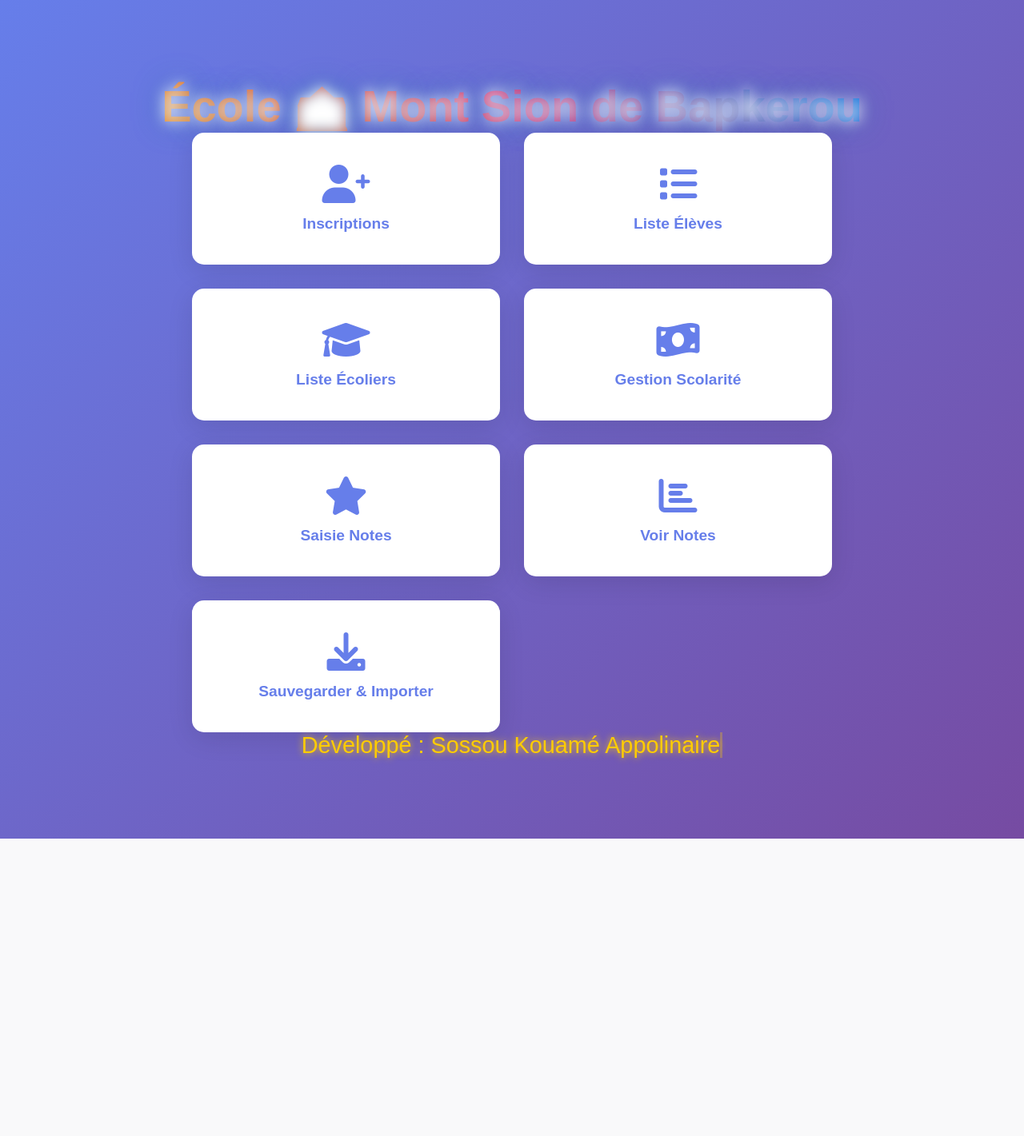
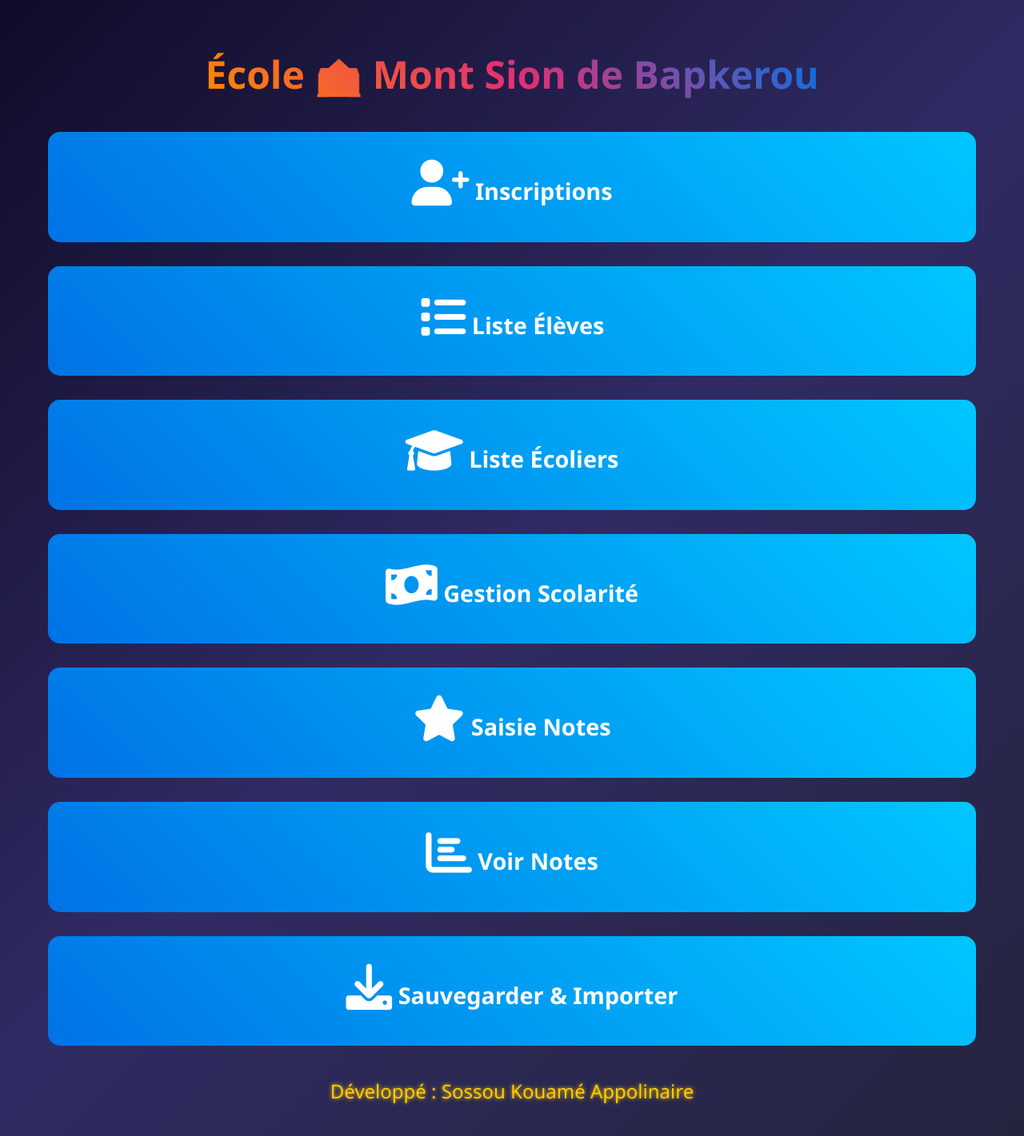
Before and after one commit to appolinair2355/-cole-, a Python web app: template templates/accueil.html in a window 1280 px wide. Shown: the whole page at 80% size. Before the commit the page ends 1049 px from the top, so only its background shows below. Run offline with Jinja, Linux system fonts and the light colour scheme; the template is opened without the code that fills it, so the values that code supplies are empty.

Commit message:
Update style.css

```diff
--- a/static/css/style.css
+++ b/static/css/style.css
@@ -1,47 +1,4 @@
-/* ===== NOM DE L'ÉCOLE ===== */
-.school-name {
-    text-align: center;
-    margin-top: 40px;
-}
-
-.animate-text {
-    font-size: 3.5em;
-    font-weight: bold;
-    background: linear-gradient(45deg, #ff8a00, #e52e71, #0073e6);
-    -webkit-background-clip: text;
-    -webkit-text-fill-color: transparent;
-    animation: glow 2s ease-in-out infinite alternate;
-}
-
-@keyframes glow {
-    from { text-shadow: 0 0 10px #fff, 0 0 20px #ff8a00; }
-    to { text-shadow: 0 0 20px #fff, 0 0 40px #0073e6; }
-}
-
-/* ===== SIGNATURE ===== */
-.signature {
-    text-align: center;
-    margin-bottom: 40px;
-}
-
-.animate-signature {
-    font-size: 1.8em;
-    color: #ffcc00;
-    text-shadow: 0 0 10px #ffcc00;
-    animation: typing 3s steps(30) forwards, blink 1s infinite;
-    overflow: hidden;
-    white-space: nowrap;
-    border-right: 3px solid #ffcc00;
-    width: 0;
-}
-
-@keyframes typing {
-    to { width: 100%; }
-}
-
-@keyframes blink {
-    50% { border-color: transparent; }
-}
+/* ===== BASE ===== */
 * {
     margin: 0;
     padding: 0;
@@ -49,176 +6,111 @@
 }
 
 body {
-    font-family: 'Arial', sans-serif;
-    background: linear-gradient(135deg, #667eea 0%, #764ba2 100%);
+    font-family: 'Segoe UI', Tahoma, Geneva, Verdana, sans-serif;
+    background: linear-gradient(135deg, #0f0c29, #302b63, #24243e);
+    color: #fff;
     min-height: 100vh;
-    padding: 20px;
+    display: flex;
+    flex-direction: column;
+    justify-content: space-between;
 }
 
 .container {
+    width: 100%;
     max-width: 1200px;
     margin: 0 auto;
+    padding: 20px;
+    flex: 1;
 }
 
-.accueil-container {
+/* ===== NOM DE L’ÉCOLE ===== */
+.school-name {
     text-align: center;
-    padding: 40px 20px;
+    margin-top: 40px;
 }
 
-.main-title {
-    color: white;
+.animate-text {
     font-size: 3em;
-    margin-bottom: 50px;
-    text-shadow: 2px 2px 4px rgba(0,0,0,0.3);
+    font-weight: bold;
+    background: linear-gradient(45deg, #ff8a00, #e52e71, #0073e6);
+    -webkit-background-clip: text;
+    -webkit-text-fill-color: transparent;
 }
 
+/* ===== SIGNATURE EN BAS ===== */
+.signature {
+    text-align: center;
+    margin-top: auto;
+    margin-bottom: 20px;
+}
+
+.animate-signature {
+    font-size: 1.5em;
+    color: #ffcc00;
+    text-shadow: 0 0 5px #ffcc00;
+}
+
+/* ===== BOUTONS GRANDS ===== */
 .buttons-grid {
-    display: grid;
-    grid-template-columns: repeat(auto-fit, minmax(250px, 1fr));
+    display: flex;
+    flex-direction: column;
     gap: 30px;
-    max-width: 800px;
-    margin: 0 auto;
+    margin: 40px 0;
 }
 
 .home-btn {
-    background: white;
-    color: #667eea;
-    padding: 40px 20px;
+    background: linear-gradient(45deg, #0073e6, #00c6ff);
+    color: white;
+    padding: 35px 20px;
+    font-size: 1.8em;
+    font-weight: bold;
     border-radius: 15px;
     text-decoration: none;
-    display: flex;
-    flex-direction: column;
-    align-items: center;
-    gap: 15px;
-    font-size: 1.2em;
-    font-weight: bold;
-    box-shadow: 0 8px 32px rgba(0,0,0,0.1);
-    transition: all 0.3s ease;
+    text-align: center;
+    width: 100%;
+    transition: transform 0.3s ease;
 }
 
 .home-btn:hover {
-    transform: translateY(-5px);
-    box-shadow: 0 12px 40px rgba(0,0,0,0.2);
+    transform: scale(1.02);
 }
 
 .home-btn i {
-    font-size: 2.5em;
+    font-size: 2em;
+    margin-bottom: 10px;
 }
 
-.form-container {
-    background: white;
+/* ===== FORMULAIRES & TABLEAUX ===== */
+.form-container,
+.table-container {
+    background: rgba(255, 255, 255, 0.1);
+    backdrop-filter: blur(15px);
+    border: 1px solid rgba(255, 255, 255, 0.2);
     padding: 40px;
-    border-radius: 15px;
-    box-shadow: 0 10px 40px rgba(0,0,0,0.1);
-    max-width: 600px;
-    margin: 0 auto;
+    border-radius: 20px;
+    margin: 40px auto;
+    max-width: 1000px;
 }
 
 .form-title {
-    color: #667eea;
+    color: #fff;
     text-align: center;
-    margin-bottom: 30px;
+    margin-bottom: 20px;
     font-size: 2em;
-}
-
-.form-group {
-    margin-bottom: 20px;
-}
-
-.form-group label {
-    display: block;
-    margin-bottom: 5px;
-    color: #333;
-    font-weight: bold;
-}
-
-.form-group input,
-.form-group select {
-    width: 100%;
-    padding: 12px;
-    border: 1px solid #ddd;
-    border-radius: 8px;
-    font-size: 16px;
-}
-
-.btn {
-    background: #667eea;
-    color: white;
-    padding: 12px 30px;
-    border: none;
-    border-radius: 8px;
-    cursor: pointer;
-    font-size: 16px;
-    transition: background 0.3s;
-}
-
-.btn:hover {
-    background: #764ba2;
-}
-
-.success-message {
-    background: #d4edda;
-    color: #155724;
-    padding: 15px;
-    border-radius: 8px;
-    margin-bottom: 20px;
-    text-align: center;
-}
-
-.table-container {
-    background: white;
-    padding: 20px;
-    border-radius: 15px;
-    box-shadow: 0 10px 40px rgba(0,0,0,0.1);
-    overflow-x: auto;
 }
 
 table {
     width: 100%;
+    color: #fff;
     border-collapse: collapse;
+    font-size: 1.2em;
 }
 
 th, td {
-    padding: 12px;
-    text-align: left;
-    border-bottom: 1px solid #ddd;
+    padding: 15px;
+    border-bottom: 1px solid rgba(255, 255, 255, 0.2);
 }
 
 th {
-    background-color: #667eea;
-    color: white;
+    background: rgba(255, 255, 255, 0.1);
 }
-
-.payment-input {
-    width: 100px;
-    padding: 5px;
-    border: 1px solid #ddd;
-    border-radius: 4px;
-}
-
-.payment-btn {
-    background: #28a745;
-    color: white;
-    padding: 5px 10px;
-    border: none;
-    border-radius: 4px;
-    cursor: pointer;
-    margin-left: 5px;
-}
-
-.note-input {
-    width: 60px;
-    padding: 5px;
-    border: 1px solid #ddd;
-    border-radius: 4px;
-}
-
-@media (max-width: 768px) {
-    .buttons-grid {
-        grid-template-columns: 1fr;
-    }
-
-    .main-title {
-        font-size: 2em;
-    }
-}
```
